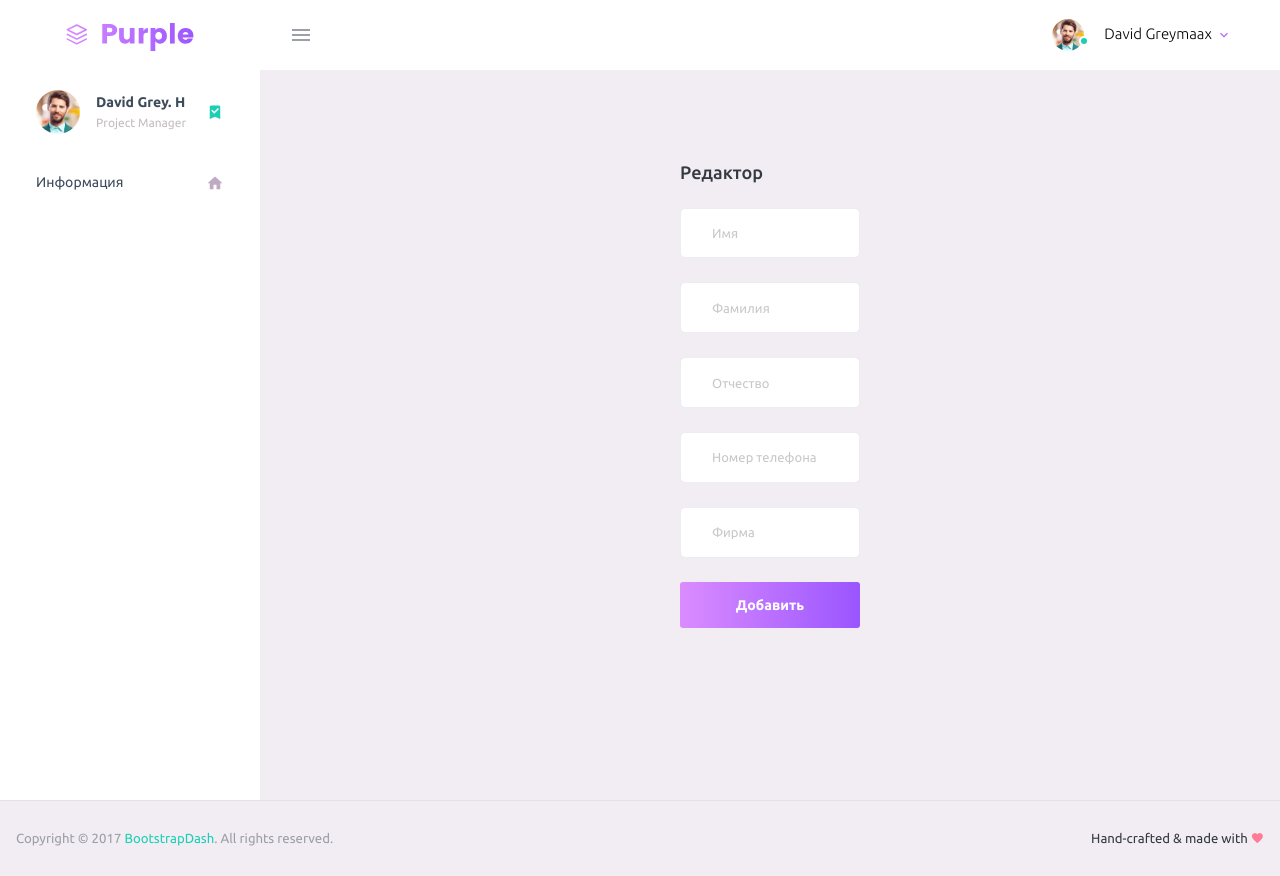
After one commit to Kretova23/adress-book-php, a PHP site: template templates/admin/pages/addcontact.twig in a window 1280 px wide. The commit adds this page. Run offline with PHP 8.4, Linux system fonts and the light colour scheme; the template is opened without the code that fills it, so the values that code supplies are empty; some libraries are stand-ins or nearby versions.

Commit message:
администрирование(добавление)

```diff
--- a/app/ContactController.php
+++ b/app/ContactController.php
@@ -32,4 +32,5 @@ class ContactController
        $count = $this->Model->count();
        $this->View->showCountRecords($count);
     }
+
 }
--- a/app/ContactView.php
+++ b/app/ContactView.php
@@ -24,4 +24,5 @@ class ContactView extends CoreView
     {
        echo $this->twig->render('count.twig',['count'=>$count]);
     }
+
 }
--- a/app/panel/PanelController.php
+++ b/app/panel/PanelController.php
@@ -36,4 +36,9 @@ class PanelController
      {
          $this->Contact->addContact();
      }
+    public function showContactAdd()
+    {
+
+        $this->View->showContactAdd();
+    }
 }
--- a/app/panel/PanelView.php
+++ b/app/panel/PanelView.php
@@ -23,4 +23,10 @@ class PanelView extends CoreView
         //ServiceController::dbg($contacts);
         echo $this->twig->render('/admin/pages/contactlist.twig',['contacts'=>$contacts]);
     }
+    public function showContactAdd()
+    {
+        //ServiceController::dbg($contacts);
+        echo $this->twig->render('/admin/pages/addcontact.twig');
+    }
+
 }
--- a/index.php
+++ b/index.php
@@ -15,5 +15,5 @@ Macaw::get('count', 'App\ContactController@showCountRecords');
 Macaw::get('panel', 'Panel\PanelController@index');
 Macaw::get('panel/contact-list', 'Panel\PanelController@showContactList');
 Macaw::get('panel/contact/add', 'Panel\PanelController@addContact');
-
+Macaw::get('panel/add/contact', 'Panel\PanelController@showContactAdd');
 Macaw::dispatch();
--- a/templates/PurpleAdmin-Free-Admin-Template-master/pages/samples/register.html
+++ b/templates/PurpleAdmin-Free-Admin-Template-master/pages/samples/register.html
@@ -5,6 +5,7 @@
     <meta charset="utf-8">
     <meta name="viewport" content="width=device-width, initial-scale=1, shrink-to-fit=no">
     <title>Purple Admin</title>
+
     <!-- plugins:css -->
     <link rel="stylesheet" href="../../assets/vendors/mdi/css/materialdesignicons.min.css">
     <link rel="stylesheet" href="../../assets/vendors/css/vendor.bundle.base.css">
@@ -18,7 +19,7 @@
     <!-- End layout styles -->
     <link rel="shortcut icon" href="../../assets/images/favicon.png" />
   </head>
-  <body>
+  <body >
     <div class="container-scroller">
       <div class="container-fluid page-body-wrapper full-page-wrapper">
         <div class="content-wrapper d-flex align-items-center auth">
--- /dev/null
+++ b/templates/admin/pages/addcontact.twig
@@ -0,0 +1,55 @@
+{% extends "/admin/main.twig" %}
+
+{% block content %}
+                       <div class="col-lg-4 mx-auto ">
+                        <div class="auth-form-light text-left p-5 ">
+                            <div class="brand-logo">
+
+                            </div>
+                            <h4>Редактор</h4>
+
+                            <form class="pt-3 " >
+                                <div class="form-group">
+                                    <input type="text" class="form-control form-control-lg" id="exampleInputUsername1" placeholder="Имя">
+                                </div>
+                                <div class="form-group">
+                                    <input type="text" class="form-control form-control-lg" id="exampleInputUsername1" placeholder="Фамилия">
+                                </div>
+                                <div class="form-group">
+                                    <input type="text" class="form-control form-control-lg" id="exampleInputUsername1" placeholder="Отчество">
+                                </div>
+                                <div class="form-group">
+                                    <input type="email" class="form-control form-control-lg" id="exampleInputEmail1" placeholder="Номер телефона">
+                                </div>
+
+                                <div class="form-group">
+                                    <input type="password" class="form-control form-control-lg" id="exampleInputPassword1" placeholder="Фирма">
+                                </div>
+
+                                <div class="mt-3">
+                                    <a class="btn btn-block btn-gradient-primary btn-lg font-weight-medium auth-form-btn" href="../../index.html">Добавить</a>
+                                </div>
+
+                            </form>
+                        </div>
+                    </div>
+                </div>
+            </div>
+            <!-- content-wrapper ends -->
+        </div>
+        <!-- page-body-wrapper ends -->
+    </div>
+    <!-- container-scroller -->
+    <!-- plugins:js -->
+    <script src="/templates/admin/assets/vendors/js/vendor.bundle.base.js"></script>
+    <!-- endinject -->
+    <!-- Plugin js for this page -->
+    <!-- End plugin js for this page -->
+    <!-- inject:js -->
+    <script src="/templates/admin/assets/js/off-canvas.js"></script>
+    <script src="/templates/admin/assets/js/hoverable-collapse.js"></script>
+    <script src="/templates/admin/assets/js/misc.js"></script>
+    <!-- endinject -->
+    </body>
+    </html>
+{% endblock %}
```
Also changed, not shown: templates/PurpleAdmin-Free-Admin-Template-master/assets/css/style.css.
